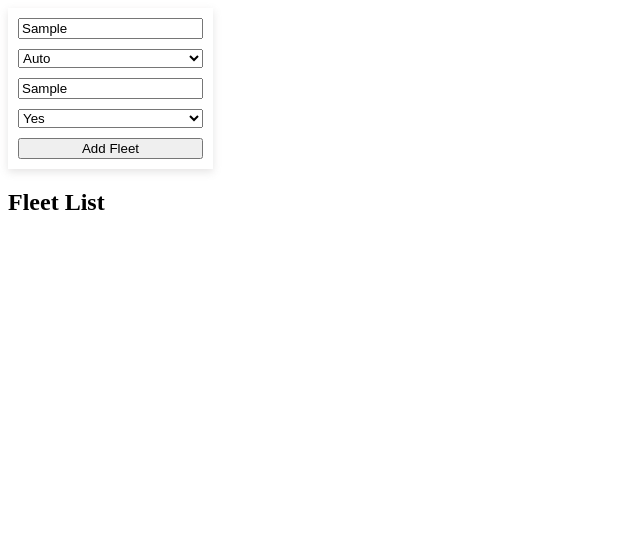
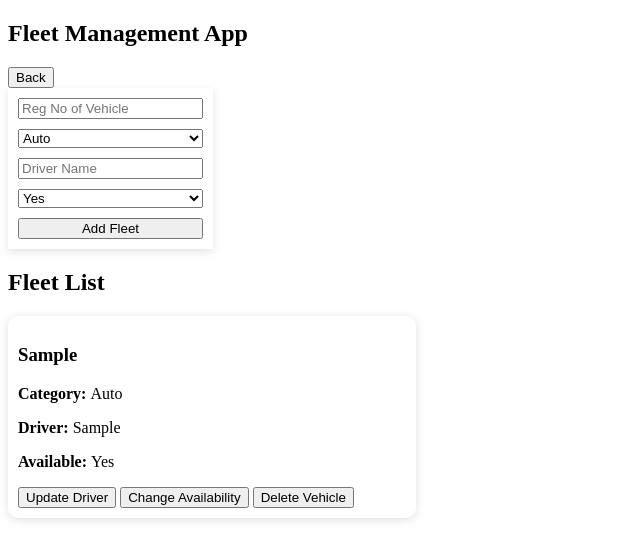
Before and after one commit to jallurividya/fleet-management-app, a plain HTML site: page admin.html in a window 1280 px wide. Both pictures are taken after typing "Sample", "Sample" into the empty fields and a click on the button "Add Fleet". Shown: the whole page, without its empty margins (0-640 px from the left). Drawn offline with Linux system fonts and the light colour scheme.

Commit message:
admin code

```diff
--- a/admin.html
+++ b/admin.html
@@ -28,6 +28,8 @@
     </style>
 </head>
 <body>
+    <h2>Fleet Management App</h2>
+    <button onclick="window.location.href='index.html'">Back</button>
     <div id="sidebar">
         <input type="text" id="reg-no" placeholder="Reg No of Vehicle">
         <select id="category">
@@ -73,7 +75,7 @@
         <p><b>Category: </b> ${category}</p>
         <p class="driver"><b>Driver: </b> ${driver}</p>
         <p class="status"><b>Available: </b> ${available}</p>
-        <button class="update-btn">Update Driver"</button>
+        <button class="update-btn">Update Driver</button>
         <button class="avail-btn">Change Availability</button>
         <button class="delete-btn">Delete Vehicle</button>
         `;
@@ -88,7 +90,7 @@
         const current = status.textContent.includes("Yes")?"No":"Yes";
         status.innerHTML = `<b>Available:</b>${current}`;
     });
-    card.querySelector("delete-btn").addEventListener("click",()=>{
+    card.querySelector(".delete-btn").addEventListener("click",()=>{
         card.remove();
     });
     container.appendChild(card);
```
